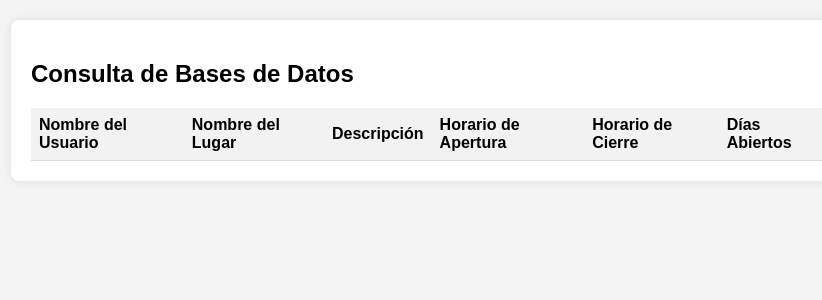
After one commit to Aquilespina/Hackmexico, a PHP site: page /destinos.html in a window 1280 px wide. The commit adds this page. Shown: the top 300 px of the page, without its empty margins (209-1031 px from the left). Run offline with PHP 8.4, Linux system fonts and the light colour scheme; lists and menus that the app fills with data are empty.

Commit message:
Registro

```diff
--- a/php/conexion.php
+++ b/php/conexion.php
@@ -2,7 +2,7 @@
 
 $server = 'localhost';
 $user = 'root';
-$pass = 'aquiles07';
+$pass = 'Sarinha_3';
 $db = 'HackMexico';
 
 $conexion = mysqli_connect($server, $user, $pass, $db);
--- /dev/null
+++ b/php/destinos.html
@@ -0,0 +1,60 @@
+<!DOCTYPE html>
+<html lang="es">
+  <head>
+    <meta charset="UTF-8" />
+    <meta name="viewport" content="width=device-width, initial-scale=1.0" />
+    <title>Consulta de Bases de Datos</title>
+    <style>
+      body {
+        font-family: Arial, sans-serif;
+        margin: 0;
+        padding: 0;
+        background-color: #f4f4f4;
+      }
+      .container {
+        max-width: 800px;
+        margin: 20px auto;
+        padding: 20px;
+        background-color: #fff;
+        border-radius: 8px;
+        box-shadow: 0 0 10px rgba(0, 0, 0, 0.1);
+      }
+      table {
+        width: 100%;
+        border-collapse: collapse;
+      }
+      th,
+      td {
+        padding: 8px;
+        border-bottom: 1px solid #ddd;
+      }
+      th {
+        background-color: #f2f2f2;
+        text-align: left;
+      }
+      tr:hover {
+        background-color: #f5f5f5;
+      }
+    </style>
+  </head>
+  <body>
+    <div class="container">
+      <h2>Consulta de Bases de Datos</h2>
+      <table>
+        <thead>
+          <tr>
+            <th>Nombre del Usuario</th>
+            <th>Nombre del Lugar</th>
+            <th>Descripción</th>
+            <th>Horario de Apertura</th>
+            <th>Horario de Cierre</th>
+            <th>Días Abiertos</th>
+          </tr>
+        </thead>
+        <tbody>
+          <!-- Los datos se insertarán aquí desde PHP -->
+        </tbody>
+      </table>
+    </div>
+  </body>
+</html>
--- a/php/registro.php
+++ b/php/registro.php
@@ -7,8 +7,6 @@ $contrasena = $_POST['contrasena'];
 
 $query = "INSERT INTO Logins(UserName,contrasena)
     VALUES('$UserName','$contrasena')";
-
-
     //Verificar que el usuario no se repita
     $verificar_usuario = mysqli_query($conexion,"SELECT * FROM Logins WHERE UserName='$UserName'");
     if(mysqli_num_rows($verificar_usuario) > 0){
```
Also changed, not shown: Login/index.html (+26 -29 lines), php/complet.php (+7 -9 lines), php/destinos.php (added, +44 -0 lines), php/login.php (+9 -19 lines), test/test.php (added, +38 -0 lines).
